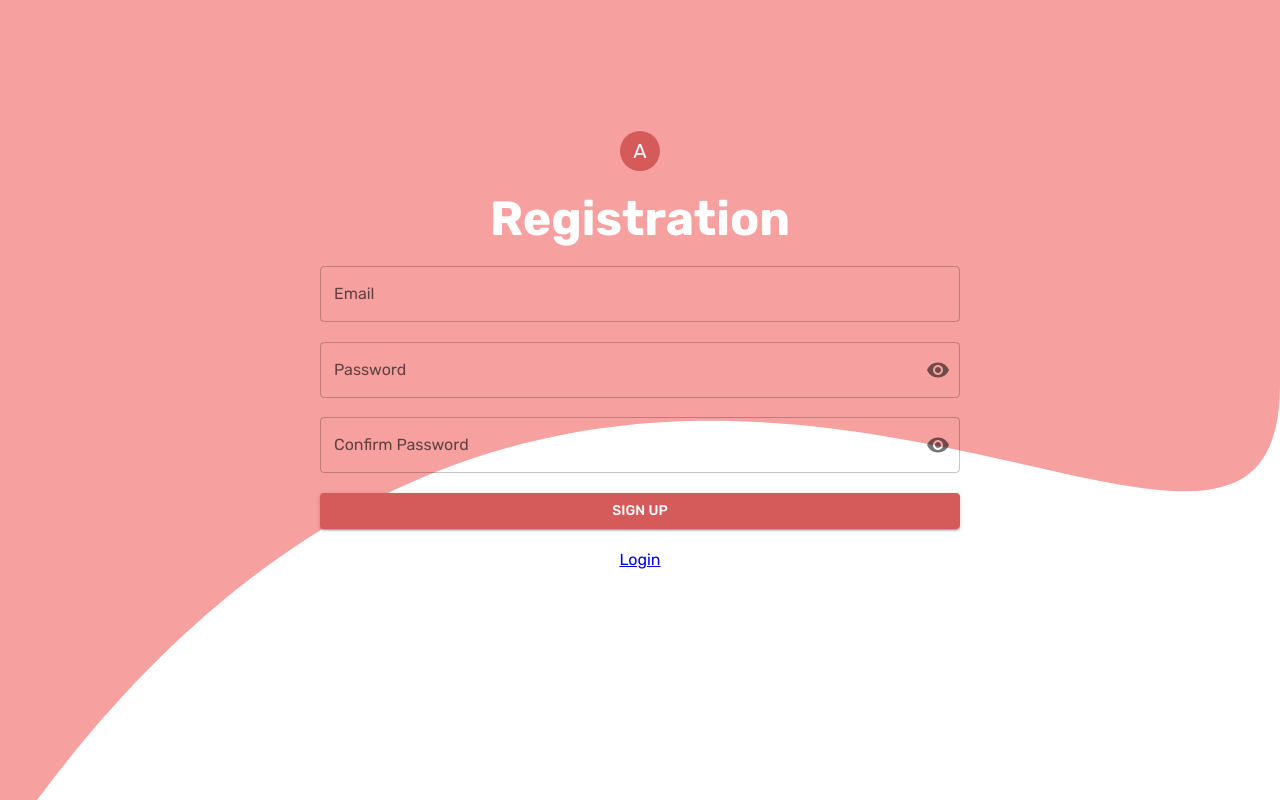
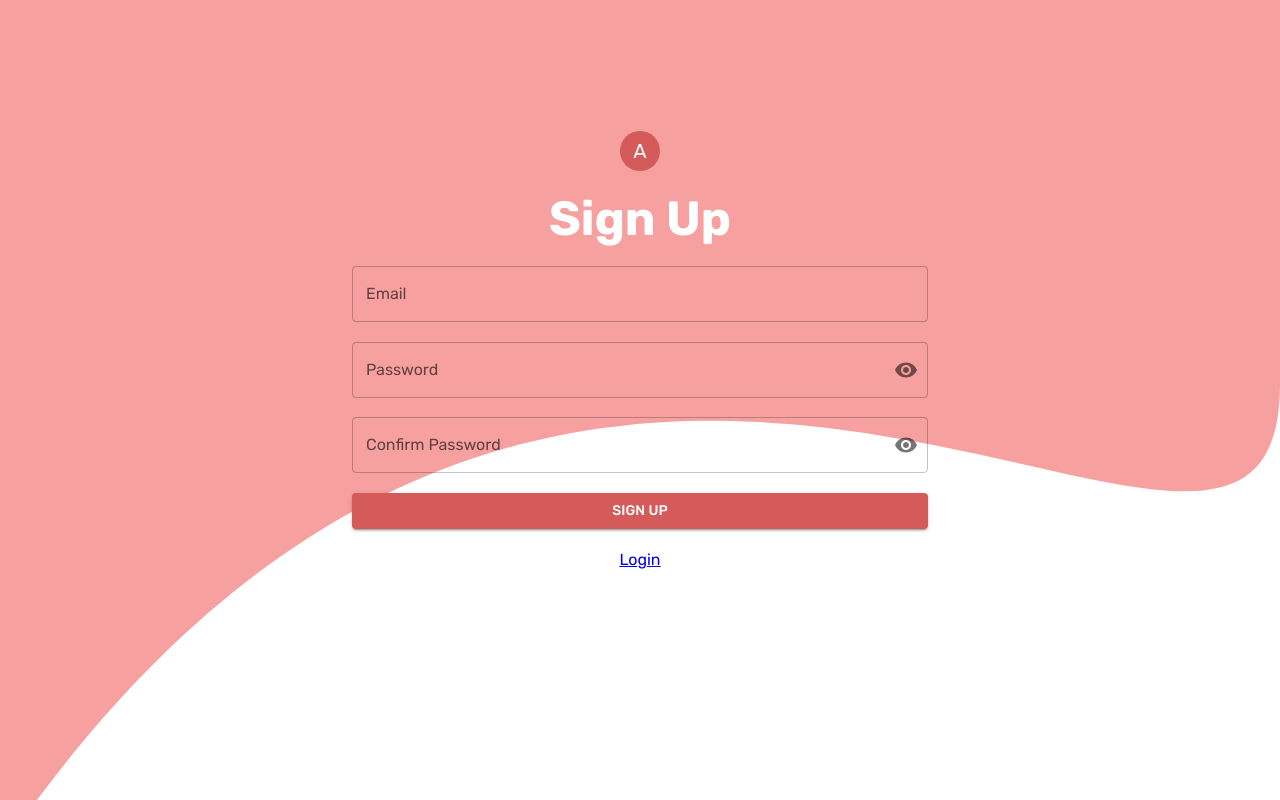
Before and after one commit to meetingbook/meetingbook, a React (Vite) app in the folder webapp/: page /signup in a window 1280 px wide. Built offline with nearby package versions, Linux system fonts and the light colour scheme.

Commit message:
feat(layout):added grid for login and registation pages.

```diff
--- a/webapp/src/pages/login/index.jsx
+++ b/webapp/src/pages/login/index.jsx
@@ -8,6 +8,7 @@ import Avatar from '@mui/material/Avatar';
 import GlobalStyles from '@mui/material/GlobalStyles';
 import { styled } from '@mui/system';
 import bg from '../../assets/images/loginbackground.svg';
+import { AdaptiveContainer } from '../../ui/components/atoms/templates';
 
 const inputGlobalStyles = (
   <GlobalStyles
@@ -15,7 +16,7 @@ const inputGlobalStyles = (
       body: {
         background: `url(${bg}) no-repeat 50% 50%`,
         backgroundSize: 'cover',
-        width: '50%',
+        width: '90%',
         margin: '0 auto',
       },
     }}
@@ -35,6 +36,7 @@ const WhiteAvatar = styled(Avatar)(({ theme }) => ({
 
 export const Login = () => {
   return (
+    <AdaptiveContainer>
       <Box
         sx={{
           display: 'flex',
@@ -60,5 +62,6 @@ export const Login = () => {
           <Link to="/signup">Sign Up</Link>
         </Box>
       </Box>
+    </AdaptiveContainer>
   );
 };
--- a/webapp/src/pages/signup/index.jsx
+++ b/webapp/src/pages/signup/index.jsx
@@ -8,6 +8,7 @@ import Avatar from '@mui/material/Avatar';
 import GlobalStyles from '@mui/material/GlobalStyles';
 import { styled } from '@mui/system';
 import bg from '../../assets/images/loginbackground.svg';
+import { AdaptiveContainer } from '../../ui/components/atoms/templates';
 
 const inputGlobalStyles = (
   <GlobalStyles
@@ -15,7 +16,7 @@ const inputGlobalStyles = (
       body: {
         background: `url(${bg}) no-repeat 50% 50%`,
         backgroundSize: 'cover',
-        width: '50%',
+        width: '90%',
         margin: '0 auto',
       },
     }}
@@ -35,6 +36,7 @@ const WhiteAvatar = styled(Avatar)(({ theme }) => ({
 
 export const SignUp = () => {
   return (
+    <AdaptiveContainer>
       <Box
         sx={{
           display: 'flex',
@@ -46,7 +48,7 @@ export const SignUp = () => {
       >
         {inputGlobalStyles}
         <WhiteAvatar>A</WhiteAvatar>
-      <WhiteTitle>Registration</WhiteTitle>
+        <WhiteTitle>Sign Up</WhiteTitle>
         <Box>
           <BasicTextField fullWidth={true} label="Email" />
         </Box>
@@ -63,5 +65,6 @@ export const SignUp = () => {
           <Link to="/login">Login</Link>
         </Box>
       </Box>
+    </AdaptiveContainer>
   );
 };
--- a/webapp/src/pages/welcome/index.jsx
+++ b/webapp/src/pages/welcome/index.jsx
@@ -6,7 +6,7 @@ import GlobalStyles from '@mui/material/GlobalStyles';
 import blob from '../../assets/images/pinkblob_for_welcom.svg';
 import girl from '../../assets/images/undraw_Online_calendar.svg';
 import { Paragraph } from '../../ui/components/atoms/paragraph';
-import Grid from '@mui/material/Grid';
+import { AdaptiveContainer } from '../../ui/components/atoms/templates';
 
 const inputGlobalStyles = (
   <GlobalStyles
@@ -28,9 +28,7 @@ const WhiteTitle = styled(Title)(({ theme }) => ({
 
 export const Welcome = () => {
   return (
-    <Box>
-      <Grid container sx={{ justifyContent: 'center' }}>
-        <Grid item xs={12} sm={10} md={8} lg={6} xl={6}>
+    <AdaptiveContainer>
       <img src={girl} />
       <Box
         sx={{
@@ -46,9 +44,9 @@ export const Welcome = () => {
         <WhiteTitle>Welcome</WhiteTitle>
         <Paragraph sx={{ textAlign: 'center' }}>
           Lorem ipsum dolor sit amet, consectetur adipiscing elit, sed do
-              eiusmod tempor incididunt ut labore et dolore magna aliqua. Ut
-              enim ad minim veniam, quis nostrud exercitation ullamco laboris
-              nisi ut aliquip ex ea commodo consequat.
+          eiusmod tempor incididunt ut labore et dolore magna aliqua. Ut enim ad
+          minim veniam, quis nostrud exercitation ullamco laboris nisi ut
+          aliquip ex ea commodo consequat.
         </Paragraph>
         <Box>
           <Button fullWidth={true} href="/login">
@@ -61,8 +59,6 @@ export const Welcome = () => {
           </Button>
         </Box>
       </Box>
-        </Grid>
-      </Grid>
-    </Box>
+    </AdaptiveContainer>
   );
 };
--- /dev/null
+++ b/webapp/src/ui/components/atoms/templates/index.jsx
@@ -0,0 +1,9 @@
+import Grid from '@mui/material/Grid';
+
+export const AdaptiveContainer = (props) => (
+  <Grid container sx={{ justifyContent: 'center' }}>
+    <Grid item xs={12} sm={10} md={8} lg={6} xl={6}>
+      {props.children}
+    </Grid>
+  </Grid>
+);
```
Lines whose indentation alone changed are shown as unchanged.
